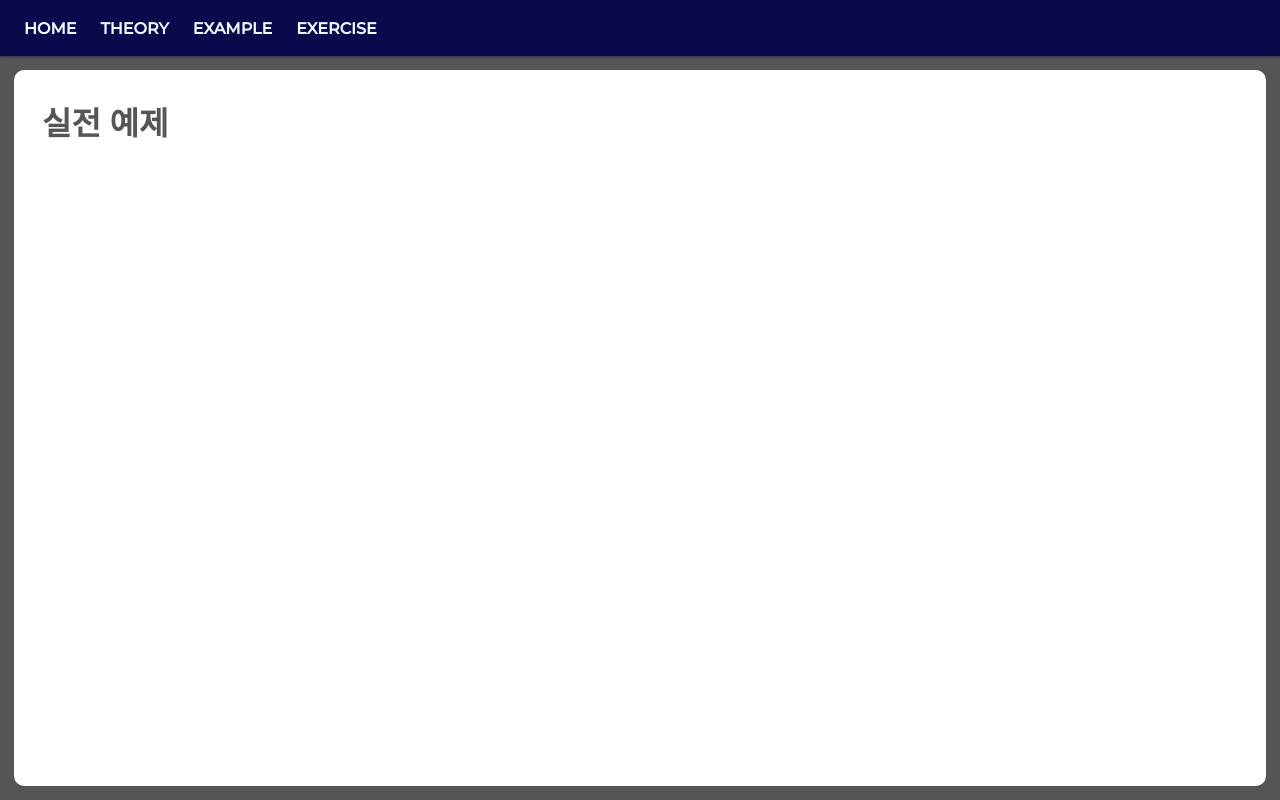
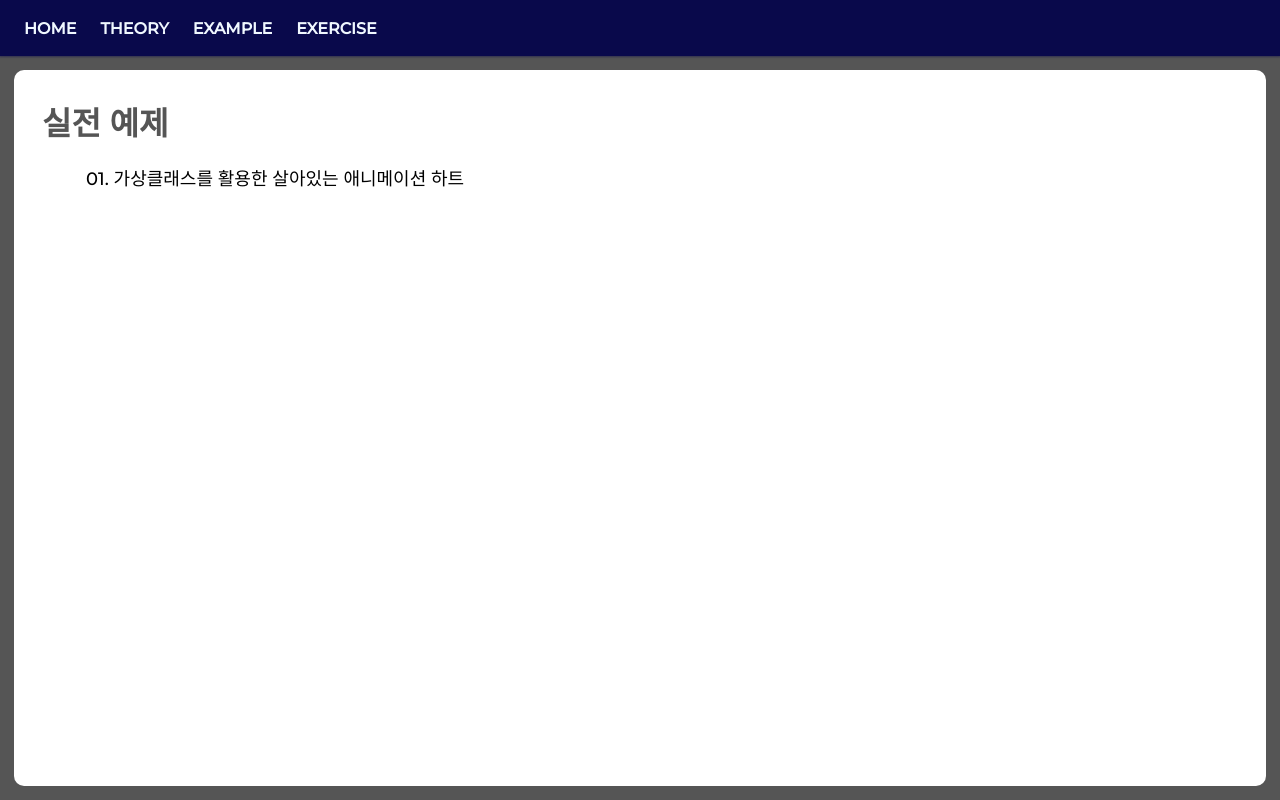
Before and after one commit to Seokyung/SCSS_Study, a React (Create React App) app: page /exercises in a window 1280 px wide. Built offline with nearby package versions, Linux system fonts and the light colour scheme; a web font is replaced by a local one.

Commit message:
실전예제 페이지 라우팅 설정

```diff
--- a/src/pages/Exercise.jsx
+++ b/src/pages/Exercise.jsx
@@ -1,8 +1,25 @@
+import { useNavigate } from "react-router-dom";
+import { exerciseList } from "../routes/ExerciseRouter";
+
 function Exercise() {
+	const navigate = useNavigate();
+
+	const gotoTheory = (chapter) => {
+		navigate(`${chapter}`);
+	};
+
 	return (
 		<div className="menu">
 			<h1>실전 예제</h1>
-			<ul></ul>
+			<ul>
+				{exerciseList.map((item) => {
+					return (
+						<li key={item.id}>
+							<span onClick={() => gotoTheory(item.id)}>{item.title}</span>
+						</li>
+					);
+				})}
+			</ul>
 		</div>
 	);
 }
--- a/src/routes/AppRouter.jsx
+++ b/src/routes/AppRouter.jsx
@@ -6,8 +6,9 @@ import Theory from "../pages/Theory";
 import Example from "../pages/Example";
 import TheoryRouter from "./TheoryRouter";
 import Exercise from "../pages/Exercise";
+import ExampleRouter from "./ExampleRouter";
+import ExerciseRouter from "./ExerciseRouter";
 import "../styles/index.scss";
-import ExampleRouter from "./ExampleRouter";
 
 function AppRouter() {
 	return (
@@ -22,6 +23,7 @@ function AppRouter() {
 						<Route path="/examples" element={<Example />} />
 						<Route path="/examples/:chapter" element={<ExampleRouter />} />
 						<Route path="/exercises" element={<Exercise />} />
+						<Route path="/exercises/:chapter" element={<ExerciseRouter />} />
 					</Routes>
 				</div>
 			</BrowserRouter>
--- /dev/null
+++ b/src/routes/ExerciseRouter.jsx
@@ -0,0 +1,38 @@
+import { useNavigate, useParams } from "react-router-dom";
+import AnimatedHeart from "../exercises/01_AnimatedHeart";
+
+export const exerciseList = [
+	{
+		id: 1,
+		title: "01. 가상클래스를 활용한 살아있는 애니메이션 하트",
+		component: <AnimatedHeart />,
+	},
+];
+
+function ExerciseRouter() {
+	const chapter = Number(useParams().chapter);
+	const navigate = useNavigate();
+
+	const renderExerciseComponent = () => {
+		const newComponent = exerciseList.filter((el) => chapter === el.id);
+		return newComponent[0].component;
+	};
+
+	const gotoPrevPage = () => {
+		navigate("/exercises");
+	};
+
+	return (
+		<div className="theory-container">
+			<button id="prev-btn" onClick={gotoPrevPage}>
+				<span className="material-symbols-outlined">close</span>
+			</button>
+			<div id="header">
+				<h2>{exerciseList[chapter - 1].title}</h2>
+			</div>
+			<div id="content">{renderExerciseComponent()}</div>
+		</div>
+	);
+}
+
+export default ExerciseRouter;
```
